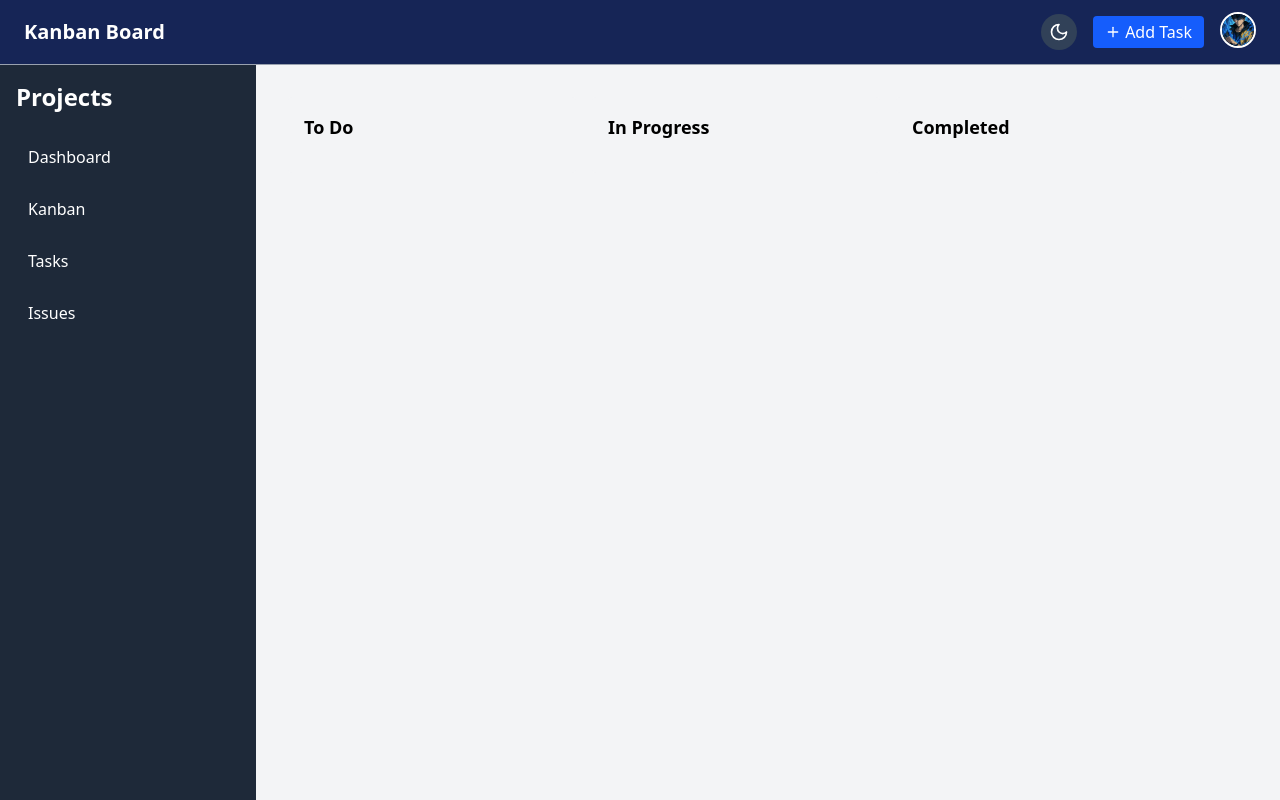
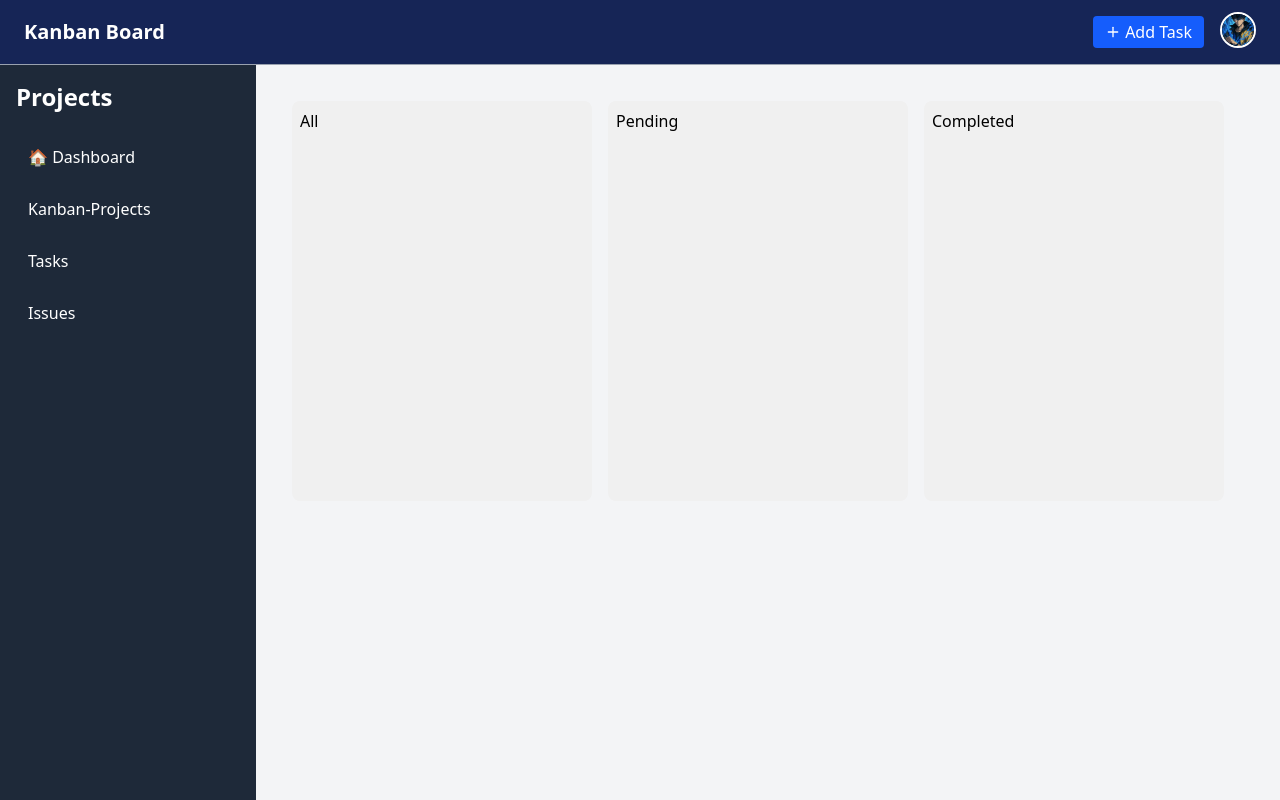
Before and after one commit to Wajahat883/kanban-with-react, a React (Vite) app: page /kanban in a window 1280 px wide. Built offline with nearby package versions, Linux system fonts and the light colour scheme.

Commit message:
change todo dashboard to kanbanproject

```diff
--- a/src/App.jsx
+++ b/src/App.jsx
@@ -1,8 +1,7 @@
 import { BrowserRouter as Router, Routes, Route, Navigate } from "react-router-dom";
-import KanbanBoard from "./pages/navbar/KanbanBoard";
+import KanbanBoard from "./pages/navbar/KanbanProjects";
 import Login from "./pages/loginpage/Login";
 import Signup from "./pages/loginpage/signup";
-import Board from "./pages/loginpage/Board";
 import Dashboard from "./pages/navbar/Dashboard";
 import ProtectedRoute from "./pages/navbar/ProtectedRoute";
 import AppLayout from "./pages/navbar/Applayout";
@@ -33,11 +32,7 @@ function App() {
                   <KanbanBoard />
                 </ProtectedRoute>
               } />
-              <Route path="/board" element={
-                <ProtectedRoute>
-                  <Board />
-                </ProtectedRoute>
-              } />
+
               <Route path="/tasks" element={
                 <ProtectedRoute>
                   <div>Tasks Page</div>
--- a/src/index.css
+++ b/src/index.css
@@ -2,13 +2,3 @@
 @custom-variant dark (&:where(.dark, .dark *));
 @custom-variant dark (&:where([data-theme=dark], [data-theme=dark] *));
 /* Default light mode */
-body {
-    background-color: white;
-    color: black;
-  }
-
-  /* Dark mode styles */
-  .dark body {
-    background-color: black;
-    color: white;
-  }
--- a/src/pages/loginpage/Board.jsx
+++ b/src/pages/loginpage/Board.jsx
@@ -1,30 +1,7 @@
-import ColumnLine from "./Column-line";
-import useKanbanBoard from"../Hooks/useKanbanBoard"
+
 
 
 
 export default function Board(){
-   const [board ,addTask]=useKanbanBoard()
-   const handleAdd = (column)=>{
-    const title =prompt("Enter task title")
-    const description = prompt("Enter task description ")
-    if(title&&description){
-        addTask(column,{title,description})
-    }
-   }
-   return(
-    <div className="flex gap-4 p-4 overflow-auto">
 
-        {Object.entries(board).map(([columnTitle,tasks])=>
-        (<div key={columnTitle}>
-            <ColumnLine title={columnTitle} tasks={tasks}/>
-            <button
-            onClick={()=>handleAdd(columnTitle)}
-            className="mt-2 bg-blue-500 text-white px-3 py-1 rounded">
-                + Add Task
-            </button>
-            </div>
-            ))}
-    </div>
-   )
 }
--- a/src/pages/navbar/Applayout.jsx
+++ b/src/pages/navbar/Applayout.jsx
@@ -1,22 +1,23 @@
 import Navbar from "./Navbar";
 import Sidebar from "./Sidebar";
 import { Outlet } from "react-router-dom";
+import { useContext } from "react";
+import { ThemeContext } from "../Hooks/ThemeContext";
 
 export default function AppLayout() {
+  const { theme } = useContext(ThemeContext);
   return (
-    <div className="flex flex-col h-screen">
+    <div className={`${theme} flex flex-col h-screen`}>
+      <div className="flex-1 flex flex-col bg-white dark:bg-gray-900 text-black dark:text-white">
+        <Navbar />
 
-      <Navbar />
+        <div className="flex flex-1 overflow-hidden">
+          <Sidebar />
 
-
-      <div className="flex flex-1 overflow-hidden">
-
-        <Sidebar />
-
-
-        <main className="flex-1 bg-gray-100 p-4 overflow-auto">
-          <Outlet />
-        </main>
+          <main className="flex-1 p-4 overflow-auto bg-gray-100 dark:bg-gray-800 text-black dark:text-white">
+            <Outlet />
+          </main>
+        </div>
       </div>
     </div>
   );
--- a/src/pages/navbar/Dashboard.jsx
+++ b/src/pages/navbar/Dashboard.jsx
@@ -1,101 +1,7 @@
-// Dashboard.js
-import React from 'react';
-import { DragDropContext, Droppable, Draggable } from '@hello-pangea/dnd'
-import { useTask } from '../Hooks/TaskContext';
-import { useAuth } from '../Hooks/useAuth';
+
 
 const Dashboard = () => {
-  const {currentUser}=useAuth()
-  const { tasks, setTasks } = useTask();
 
-  const onDragEnd = (result) => {
-    const { source, destination } = result;
-    if (!destination) return;
-
-    const sourceCol = source.droppableId;
-    const destCol = destination.droppableId;
-
-    const sourceTasks = [...tasks[sourceCol]];
-    const destTasks = [...tasks[destCol]];
-    const [movedTask] = sourceTasks.splice(source.index, 1);
-
-    if (sourceCol === destCol) {
-      sourceTasks.splice(destination.index, 0, movedTask);
-      setTasks(prev => ({
-        ...prev,
-        [sourceCol]: sourceTasks
-      }));
-    } else {
-      destTasks.splice(destination.index, 0, movedTask);
-      setTasks(prev => ({
-        ...prev,
-        [sourceCol]: sourceTasks,
-        [destCol]: destTasks
-      }));
-    }
-  };
-
-  return (
-    <>
-
-
-    <div>
-      {currentUser ? (
-        <h1>Welcome, {currentUser.username}!</h1>
-      ) : (
-        <p>Please login to see your dashboard.</p>
-      )}
-    </div>
-    <div style={{ display: 'flex', gap: '16px', padding: '20px' }}>
-      <DragDropContext onDragEnd={onDragEnd}>
-        {['all', 'pending', 'completed'].map((col) => (
-          <Droppable key={col} droppableId={col}>
-            {(provided) => (
-              <div
-                ref={provided.innerRef}
-                {...provided.droppableProps}
-                style={{
-                  background: '#f0f0f0',
-                  padding: '8px',
-                  width: '300px',
-                  minHeight: '400px',
-                  borderRadius: '8px',
-                }}
-              >
-                <h3>{col.charAt(0).toUpperCase() + col.slice(1)}</h3>
-                {tasks[col]?.map((task, index) => (
-                  <Draggable key={task.id} draggableId={task.id} index={index}>
-                    {(provided) => (
-                      <div
-                        ref={provided.innerRef}
-                        {...provided.draggableProps}
-                        {...provided.dragHandleProps}
-                        style={{
-                          userSelect: 'none',
-                          padding: 16,
-                          margin: '0 0 8px 0',
-                          backgroundColor: '#fff',
-                          color: '#333',
-                          borderRadius: '4px',
-                          boxShadow: '0 1px 2px rgba(0,0,0,0.1)',
-                          ...provided.draggableProps.style
-                        }}
-                      >
-                        <strong>{task.title}</strong>
-                        <p className="text-sm">{task.description}</p>
-                      </div>
-                    )}
-                  </Draggable>
-                ))}
-                {provided.placeholder}
-              </div>
-            )}
-          </Droppable>
-        ))}
-      </DragDropContext>
-    </div>
-    </>
-  );
 };
 
 export default Dashboard;
--- a/src/pages/navbar/KanbanBoard.jsx
+++ /dev/null
@@ -1,20 +0,0 @@
-
-import ColumnLine from "../loginpage/Column-line";
-import useKanbanBoard from "../Hooks/useKanbanBoard"
-
-export default function KanbanBoard(){
-  const {board,addTask}=useKanbanBoard()
-  return(
-    <div className="flex space-x-4 p-4">
-      {Object.entries(board).map(([columnName,tasks])=>(
-        <ColumnLine
-        key={columnName}
-        title={columnName}
-        tasks={tasks}
-        addTask={addTask}
-        />
-      ))}
-
-    </div>
-  )
-}
--- /dev/null
+++ b/src/pages/navbar/KanbanProjects.jsx
@@ -0,0 +1,92 @@
+
+import { DragDropContext, Droppable, Draggable } from '@hello-pangea/dnd'
+import { useTask } from '../Hooks/TaskContext';
+
+
+export default function KanbanBoard(){
+
+  const { tasks, setTasks } = useTask();
+
+  const onDragEnd = (result) => {
+    const { source, destination } = result;
+    if (!destination) return;
+
+    const sourceCol = source.droppableId;
+    const destCol = destination.droppableId;
+
+    const sourceTasks = [...tasks[sourceCol]];
+    const destTasks = [...tasks[destCol]];
+    const [movedTask] = sourceTasks.splice(source.index, 1);
+
+    if (sourceCol === destCol) {
+      sourceTasks.splice(destination.index, 0, movedTask);
+      setTasks(prev => ({
+        ...prev,
+        [sourceCol]: sourceTasks
+      }));
+    } else {
+      destTasks.splice(destination.index, 0, movedTask);
+      setTasks(prev => ({
+        ...prev,
+        [sourceCol]: sourceTasks,
+        [destCol]: destTasks
+      }));
+    }
+  };
+
+  return (
+    <>
+
+
+
+    <div style={{ display: 'flex', gap: '16px', padding: '20px' }}>
+      <DragDropContext onDragEnd={onDragEnd}>
+        {['all', 'pending', 'completed'].map((col) => (
+          <Droppable key={col} droppableId={col}>
+            {(provided) => (
+              <div
+                ref={provided.innerRef}
+                {...provided.droppableProps}
+                style={{
+                  background: '#f0f0f0',
+                  padding: '8px',
+                  width: '300px',
+                  minHeight: '400px',
+                  borderRadius: '8px',
+                }}
+              >
+                <h3>{col.charAt(0).toUpperCase() + col.slice(1)}</h3>
+                {tasks[col]?.map((task, index) => (
+                  <Draggable key={task.id} draggableId={task.id} index={index}>
+                    {(provided) => (
+                      <div
+                        ref={provided.innerRef}
+                        {...provided.draggableProps}
+                        {...provided.dragHandleProps}
+                        style={{
+                          userSelect: 'none',
+                          padding: 16,
+                          margin: '0 0 8px 0',
+                          backgroundColor: '#fff',
+                          color: '#333',
+                          borderRadius: '4px',
+                          boxShadow: '0 1px 2px rgba(0,0,0,0.1)',
+                          ...provided.draggableProps.style
+                        }}
+                      >
+                        <strong>{task.title}</strong>
+                        <p className="text-sm">{task.description}</p>
+                      </div>
+                    )}
+                  </Draggable>
+                ))}
+                {provided.placeholder}
+              </div>
+            )}
+          </Droppable>
+        ))}
+      </DragDropContext>
+    </div>
+    </>
+  );
+}
--- a/src/pages/navbar/Navbar.jsx
+++ b/src/pages/navbar/Navbar.jsx
@@ -1,12 +1,12 @@
-import { useContext, useState, useRef, useEffect } from "react";
-import { ThemeContext } from "../Hooks/ThemeContext";
-import { Moon, Sun, Plus } from "lucide-react";
+import {  useState, useRef, useEffect } from "react";
+
+import { Plus } from "lucide-react";
 import {  Link } from "react-router-dom";
 import { useTask } from "../Hooks/TaskContext";
 import { useAuth } from "../Hooks/useAuth";
 import AvatarDropdown from"../navbar/Avatardropdown"
 const Navbar = () => {
-  const { theme, toggleTheme } = useContext(ThemeContext);
+
   const { addTask } = useTask();
   const { user,  } = useAuth();
 
@@ -60,9 +60,7 @@ const Navbar = () => {
         <h1 className="text-xl font-bold ">Kanban Board</h1>
 
         <div className="flex items-center gap-4 relative">
-          <button onClick={toggleTheme} className="bg-slate-700 p-2 rounded-full hover:bg-slate-600">
-            {theme === "light" ? <Moon size={20} /> : <Sun size={20} />}
-          </button>
+
 
 
           <div className="relative">
--- a/src/pages/navbar/Sidebar.jsx
+++ b/src/pages/navbar/Sidebar.jsx
@@ -7,8 +7,8 @@ export default function Sidebar() {
       <h2 className="text-2xl font-bold mb-6">Projects</h2>
       <nav className="flex-1">
         <ul className="space-y-3">
-          <li><Link to="/dashboard" className="hover:bg-gray-700 block px-3 py-2 rounded">Dashboard</Link></li>
-          <li><Link to="/Kanban" className="hover:bg-gray-700 block px-3 py-2 rounded">Kanban</Link></li>
+          <li><Link to="/dashboard" className="hover:bg-gray-700 block px-3 py-2 rounded">🏠 Dashboard</Link></li>
+          <li><Link to="/Kanban" className="hover:bg-gray-700 block px-3 py-2 rounded">Kanban-Projects</Link></li>
           <li><Link to="/tasks" className="hover:bg-gray-700 block px-3 py-2 rounded">Tasks</Link></li>
           <li><Link to="/issues" className="hover:bg-gray-700 block px-3 py-2 rounded">Issues</Link></li>
         </ul>
```
Also changed, not shown: src/pages/navbar/Avatardropdown.jsx (+6 -6 lines).
